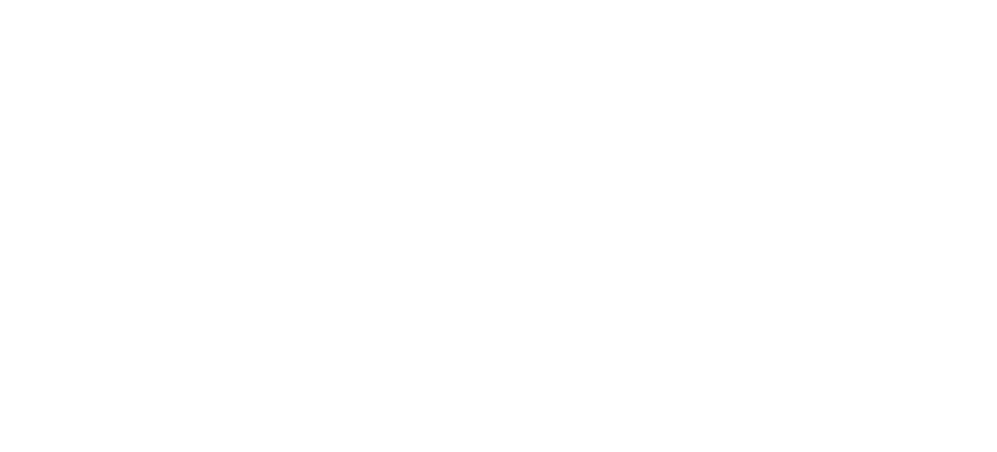
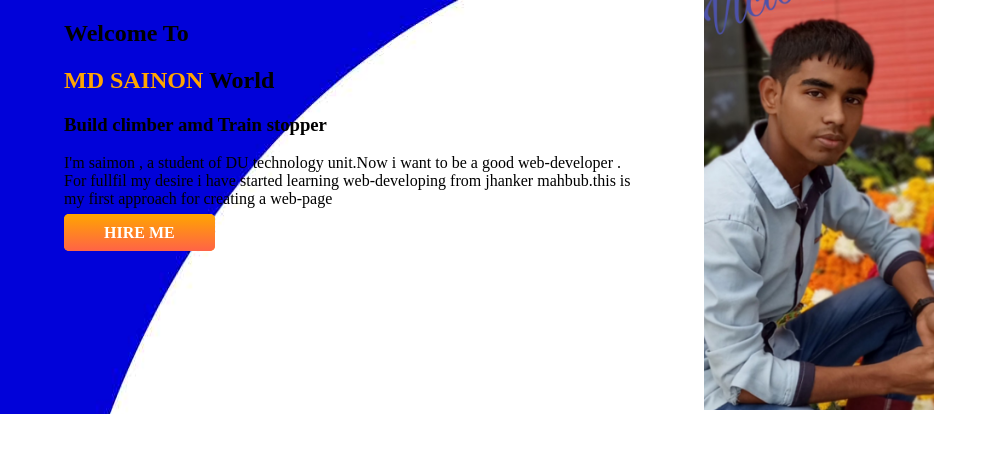
Before and after one commit to SAIMON2828/developer-portfolio, a plain HTML site: page index.html in a window 1280 px wide. Shown: the whole page, without its empty margins (0-997 px from the left). Drawn offline with Linux system fonts and the light colour scheme.

Commit message:
Top banner added

```diff
--- a/index.html
+++ b/index.html
@@ -9,6 +9,28 @@
 
 </head>
 <body>
+<section class="top-banner">
+    <div class="half-width">
+    <h1>Welcome To</h1>
+    <h1><span class="orange-color">MD SAINON</span> World</h1>
+    <h3>Build climber amd Train stopper</h3>
+    <p>I'm saimon , a student of DU technology unit.Now i want to be a good web-developer . For fullfil my desire i have started learning web-developing from jhanker mahbub.this is my first approach for creating a web-page</p>
+
+    <a class="link-button" target="_blank" href="file:///C:/project/first-website/first.html">HIRE ME</a>
+
+
+
+</div>
+
+
+
+
+<div class="half-width">
+    <img src="saimon.png" alt="">
+</div>
+</section>
+
+
 
 </body>
 </html>
--- a/style.css
+++ b/style.css
@@ -0,0 +1,31 @@
+.orange-color{
+    color: orange;
+}
+body{
+    margin: 0%;
+}
+section{
+    display: flex;
+}
+
+.half-width{
+    width: 50%;
+    padding-left: 5%;
+}
+.half-width img{
+    width: 40% ;
+}
+.link-button{
+  text-decoration: none;
+  background-image: linear-gradient(orange,tomato);
+  background-color: orange;
+  color: white;
+  font-weight: 700;
+  padding: 10px 40px;
+  border-radius:5px ;
+}
+.top-banner{
+    background-image:url(b2.jpg) ;
+    background-repeat: no-repeat;
+
+}
```
Also changed, not shown: b2.jpg (added), bck.jpg (added), saimon.png (added).
